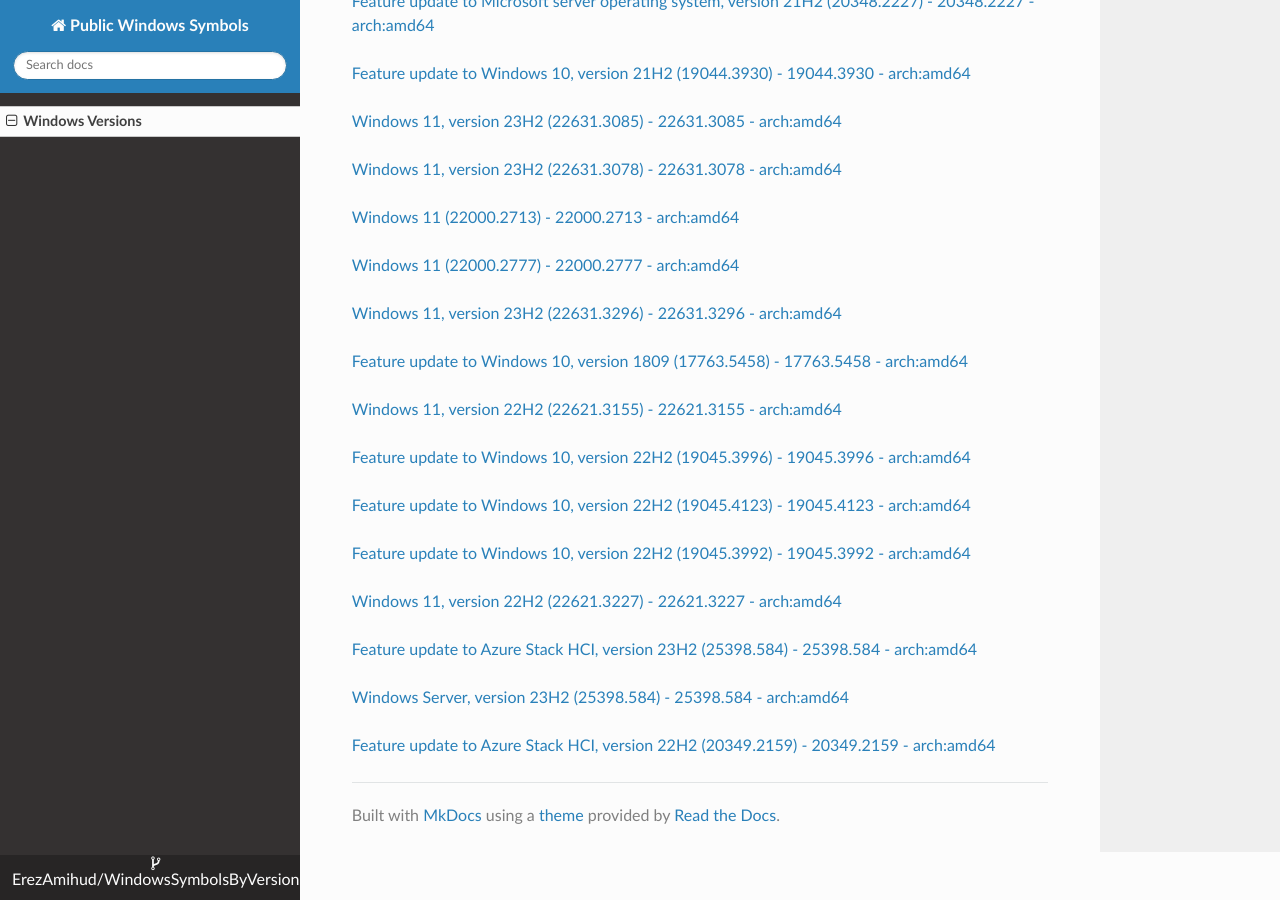
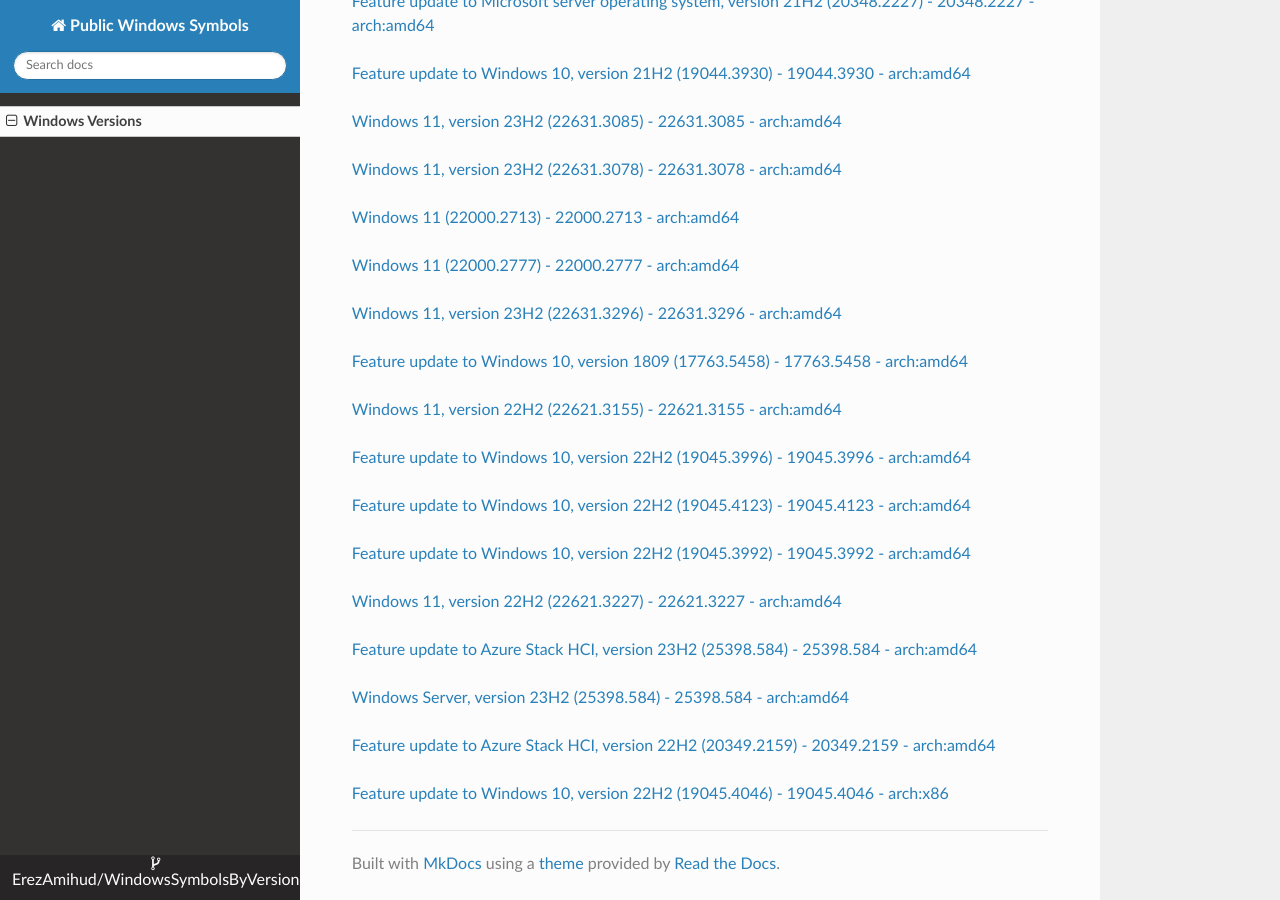
Before and after one commit to ErezAmihud/WindowsSymbolsByVersion, an MkDocs documentation site: the page built from docs/index.md, in a window 1280 px wide and 900 px high, scrolled down 18941 px. Built offline with MkDocs 1.6.1, drawn with Linux system fonts in a browser that asks for light colours; nearby versions of some CDN libraries.

Commit message:
Automated commit, add manifest for 571b92e1-9ebb-4d74-80be-6f01b247a1f7

```diff
--- a/docs/index.md
+++ b/docs/index.md
@@ -1045,3 +1045,6 @@
 
 
 [Feature update to Azure Stack HCI, version 22H2 (20349.2159) - 20349.2159 - arch:amd64](https://github.com/ErezAmihud/WindowsSymbolsByVersion/blob/main/manifests/82ced77e-a1a3-4afd-b55c-845ef330b039.manifest)
+
+
+[Feature update to Windows 10, version 22H2 (19045.4046) - 19045.4046 - arch:x86](https://github.com/ErezAmihud/WindowsSymbolsByVersion/blob/main/manifests/571b92e1-9ebb-4d74-80be-6f01b247a1f7.manifest)
```
Also changed, not shown: process_builds.json (+1 -1 lines), 1 other file.
